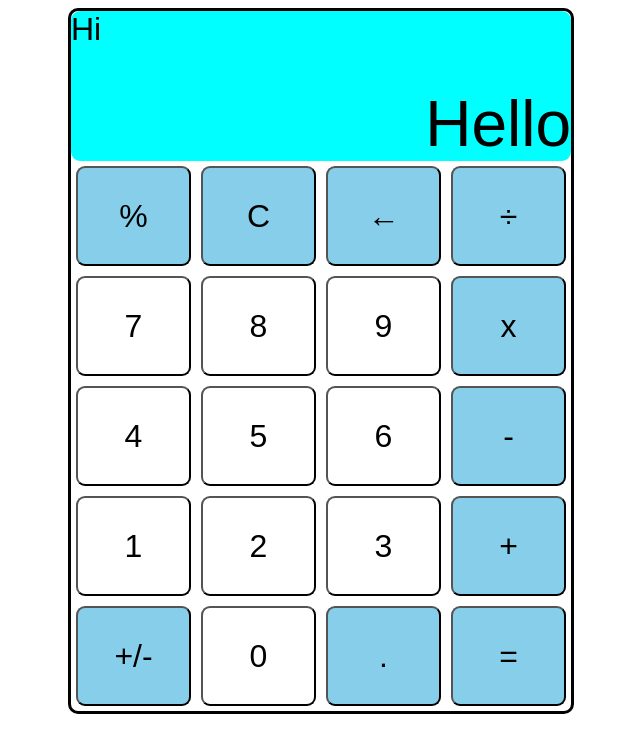
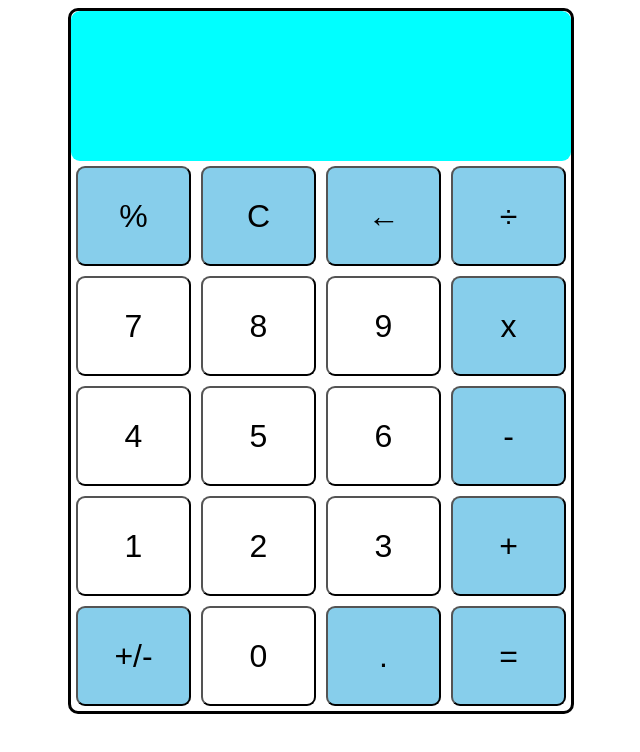
Before and after one commit to Badd01/Test-CSS, a plain HTML site: page Calculator/index.html in a window 1280 px wide. Shown: the whole page, without its empty margins (319-959 px from the left). Drawn offline with Linux system fonts and the light colour scheme.

Commit message:
Hotfix 2 display

```diff
--- a/Calculator/index.html
+++ b/Calculator/index.html
@@ -11,8 +11,8 @@
 <body>
     <div class="container">
         <div class="display">
-            <span class="operator">Hi</span>
-            <span class="content">Hello</span>
+            <span class="operator"></span>
+            <span class="content"></span>
         </div>
         <div class="calculator">
             <input class="btn btn-operator" type="button" value="%" />
```
